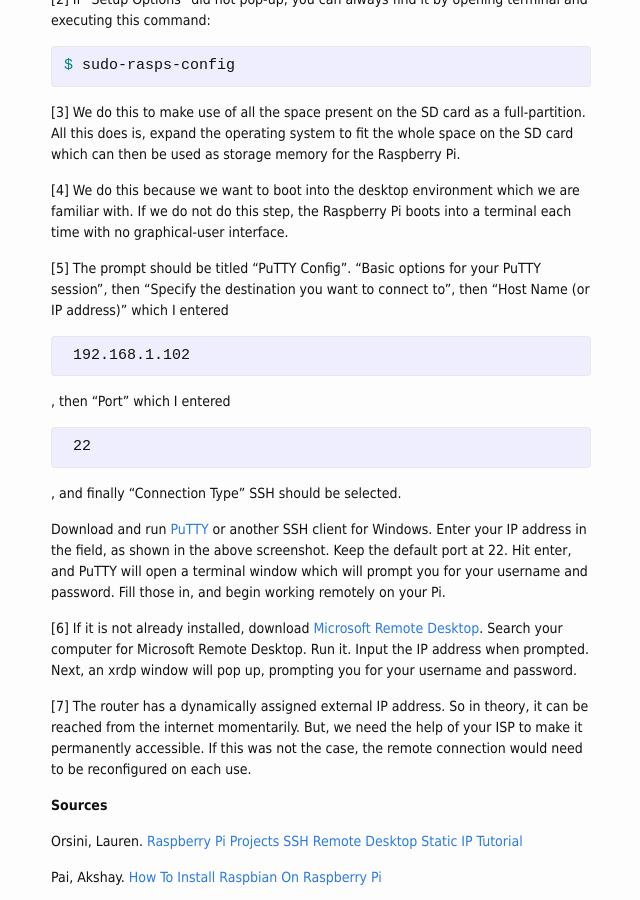
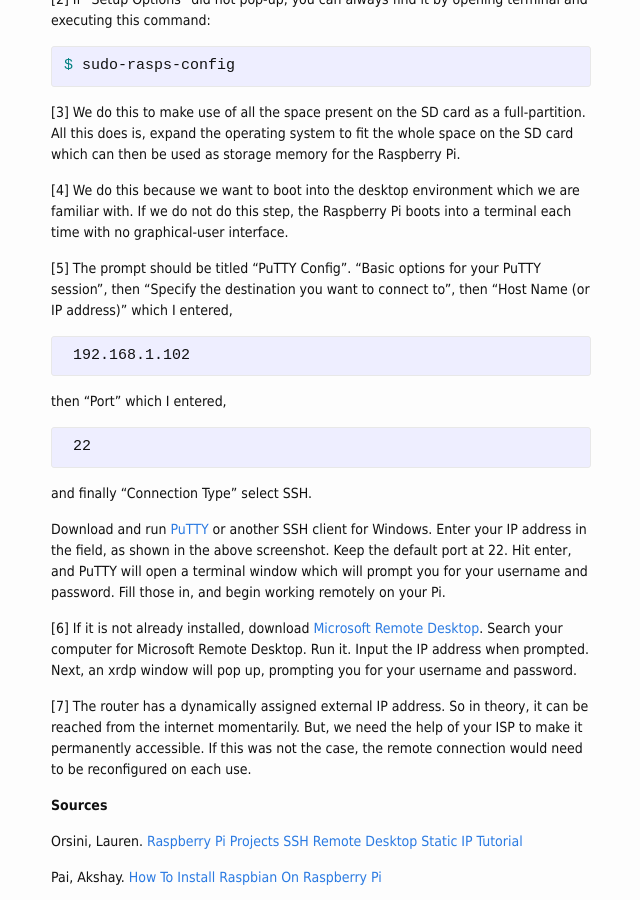
Before and after one commit to mitc-mcla/mitc-mcla.github.io, a Jekyll site: the page built from _posts/2016-06-22-full-stack-computer-projects-learning-how-to-code.markdown, in a window 1280 px wide and 900 px high, scrolled down 23992 px. Shown: the whole window, without its empty margins (319-959 px from the left). Built offline with Jekyll 4.4.1, drawn with Linux system fonts in a browser that asks for light colours.

Commit message:
minor fix fn 5 formatting

```diff
--- a/_posts/2016-06-22-full-stack-computer-projects-learning-how-to-code.markdown
+++ b/_posts/2016-06-22-full-stack-computer-projects-learning-how-to-code.markdown
@@ -635,7 +635,7 @@
 {% endhighlight %}
 <p id="footnote3"> </p>[3] We do this to make use of all the space present on the SD card as a full-partition. All this does is, expand the operating system to fit the whole space on the SD card which can then be used as storage memory for the Raspberry Pi.
 <p id="footnote4"> </p>[4] We do this because we want to boot into the desktop environment which we are familiar with. If we do not do this step, the Raspberry Pi boots into a terminal each time with no graphical-user interface.
-<p id="footnote5"> </p>[5] The prompt should be titled "PuTTY Config". "Basic options for your PuTTY session", then "Specify the destination you want to connect to", then "Host Name (or IP address)" which I entered {% highlight shell %} 192.168.1.102 {% endhighlight %}, then "Port" which I entered {% highlight shell %} 22 {% endhighlight %}, and finally "Connection Type" SSH should be selected.
+<p id="footnote5"> </p>[5] The prompt should be titled "PuTTY Config". "Basic options for your PuTTY session", then "Specify the destination you want to connect to", then "Host Name (or IP address)" which I entered, {% highlight shell %} 192.168.1.102 {% endhighlight %} then "Port" which I entered, {% highlight shell %} 22 {% endhighlight %} and finally "Connection Type" select SSH.
 
 Download and run <a href="http://www.chiark.greenend.org.uk/~sgtatham/putty/download.html" target="_blank">PuTTY</a> or another SSH client for Windows. Enter your IP address in the field, as shown in the above screenshot. Keep the default port at 22. Hit enter, and PuTTY will open a terminal window which will prompt you for your username and password. Fill those in, and begin working remotely on your Pi.
 <p id="footnote6"> </p>[6] If it is not already installed, download <a href="https://www.microsoft.com/en-us/store/apps/microsoft-remote-desktop/9wzdncrfj3ps" target="_blank">Microsoft Remote Desktop</a>. Search your computer for Microsoft Remote Desktop. Run it. Input the IP address when prompted. Next, an xrdp window will pop up, prompting you for your username and password.
```
